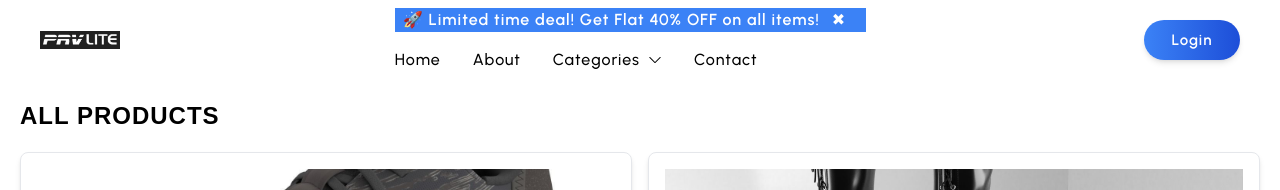
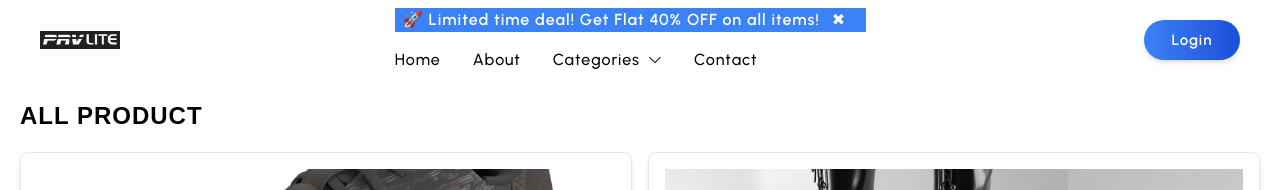
Before and after one commit to amantiwari2357/PRVLITE--shoes, a Next.js app: page /products in a window 1280 px wide. Shown: the top 190 px of the page. Built offline with nearby package versions, Linux system fonts and the light colour scheme.

Commit message:
new changes

```diff
--- a/pages/productData.js
+++ b/pages/productData.js
@@ -1,5 +1,7 @@
-// productData.js
-const products = [
+import React from 'react'
+
+const productData = () => {
+  const products = [
 
     {
       name: "Ladies Footwear",
@@ -18,5 +20,11 @@ const products = [
         image: "/products/sports7.jpg",
       },
   ];
+  return (
+    <div>
 
-  export default products;
+    </div>
+  )
+}
+
+export default productData
--- a/pages/products.js
+++ b/pages/products.js
@@ -6,7 +6,7 @@ import productsData from "../data/products"; // Correct path check karein
 const Products = () => {
     return (
         <div className="p-5">
-            <h1 className="text-2xl font-bold mb-5">All products</h1>
+            <h1 className="text-2xl font-bold mb-5">All product</h1>
             <div className="grid grid-cols-2 gap-4">
                 {Object.entries(productsData).map(([category, products]) => (
                     products.map((product) => (
```
